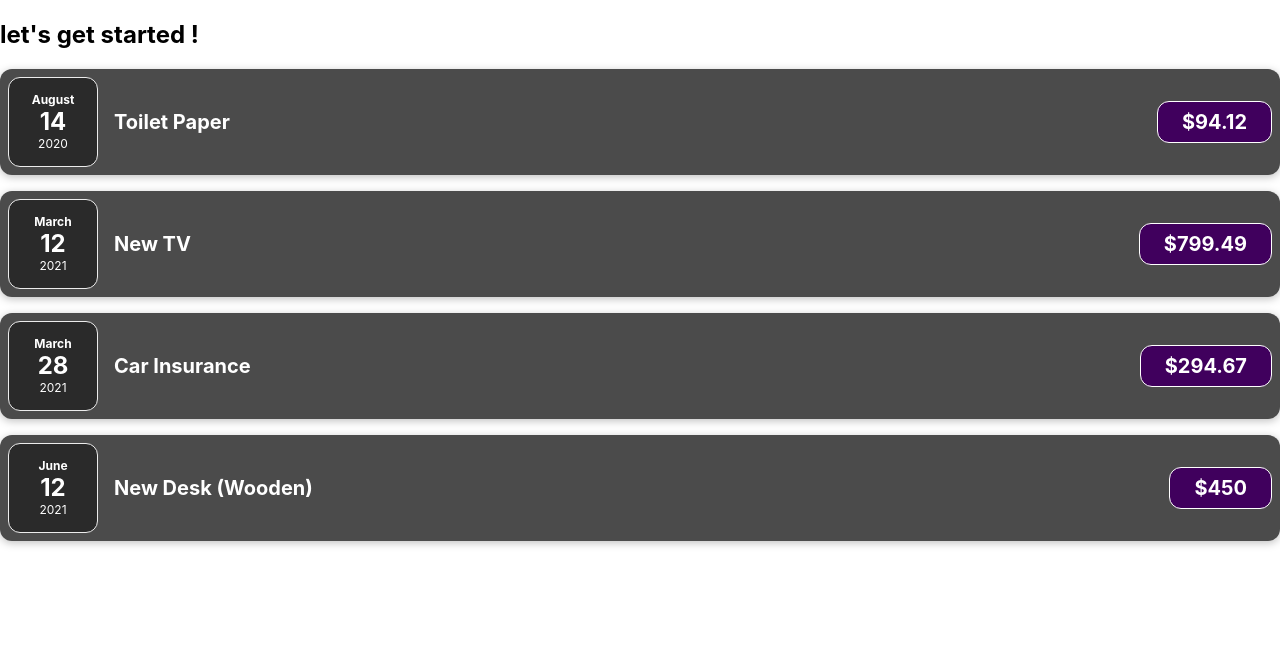
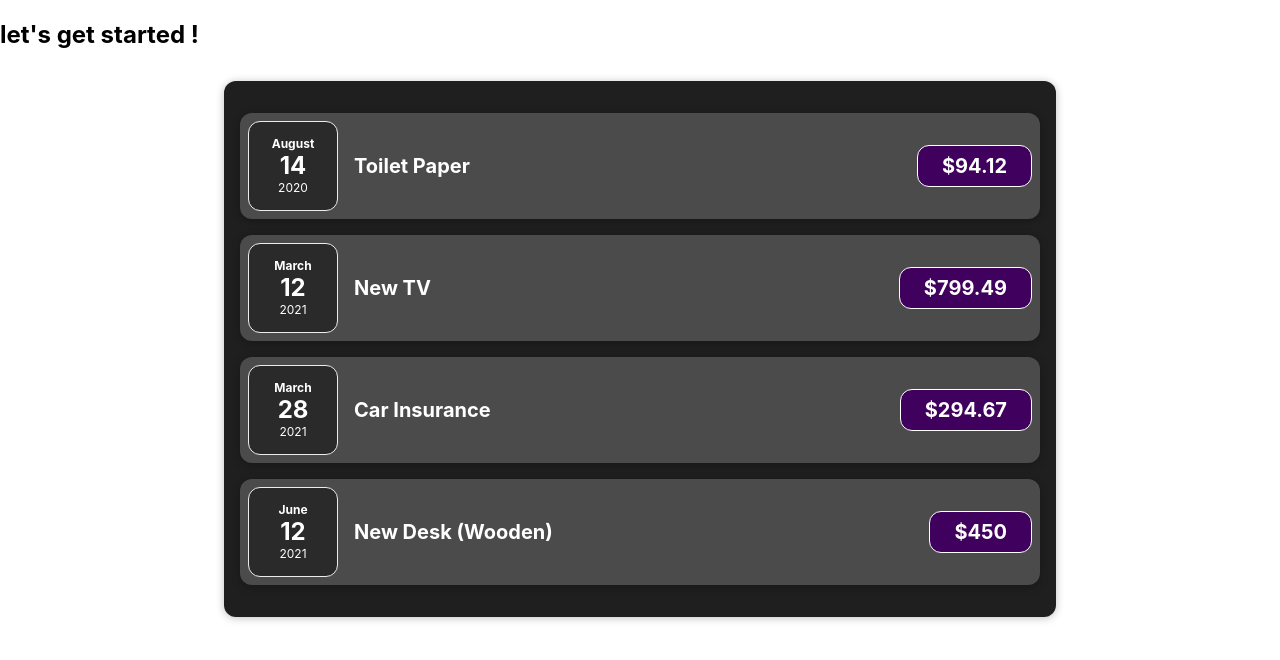
Before and after one commit to MinaLMG/expenses-tracker-with-react, a React (Create React App) app: page / in a window 1280 px wide. Shown: the top 660 px of the page. Built offline with nearby package versions, Linux system fonts and the light colour scheme.

Commit message:
separated Expenses as a separate component

```diff
--- a/src/App.js
+++ b/src/App.js
@@ -1,7 +1,6 @@
 import logo from "./logo.svg";
 import "./App.css";
-import ExpenseItem from "./components/ExpenseItem";
-
+import Expenses from "./components/Expenses";
 function App() {
   const expenses = [
     {
@@ -27,26 +26,7 @@
   return (
     <div>
       <h2> let's get started ! </h2>
-      <ExpenseItem
-        title={expenses[0].title}
-        amount={expenses[0].amount}
-        date={expenses[0].date}
-      ></ExpenseItem>
-      <ExpenseItem
-        title={expenses[1].title}
-        amount={expenses[1].amount}
-        date={expenses[1].date}
-      ></ExpenseItem>
-      <ExpenseItem
-        title={expenses[2].title}
-        amount={expenses[2].amount}
-        date={expenses[2].date}
-      ></ExpenseItem>
-      <ExpenseItem
-        title={expenses[3].title}
-        amount={expenses[3].amount}
-        date={expenses[3].date}
-      ></ExpenseItem>
+      <Expenses expenses={expenses}></Expenses>
     </div>
   );
 }
--- /dev/null
+++ b/src/components/Expenses.css
@@ -0,0 +1,9 @@
+.expenses {
+  padding: 1rem;
+  background-color: rgb(31, 31, 31);
+  margin: 2rem auto;
+  width: 50rem;
+  max-width: 95%;
+  border-radius: 12px;
+  box-shadow: 0 1px 8px rgba(0, 0, 0, 0.25);
+}
--- /dev/null
+++ b/src/components/Expenses.js
@@ -0,0 +1,30 @@
+import ExpenseItem from "./ExpenseItem";
+import "./Expenses.css";
+function Expenses(props) {
+  const expenses = props.expenses;
+  return (
+    <div className="expenses">
+      <ExpenseItem
+        title={expenses[0].title}
+        amount={expenses[0].amount}
+        date={expenses[0].date}
+      ></ExpenseItem>
+      <ExpenseItem
+        title={expenses[1].title}
+        amount={expenses[1].amount}
+        date={expenses[1].date}
+      ></ExpenseItem>
+      <ExpenseItem
+        title={expenses[2].title}
+        amount={expenses[2].amount}
+        date={expenses[2].date}
+      ></ExpenseItem>
+      <ExpenseItem
+        title={expenses[3].title}
+        amount={expenses[3].amount}
+        date={expenses[3].date}
+      ></ExpenseItem>
+    </div>
+  );
+}
+export default Expenses;
```
